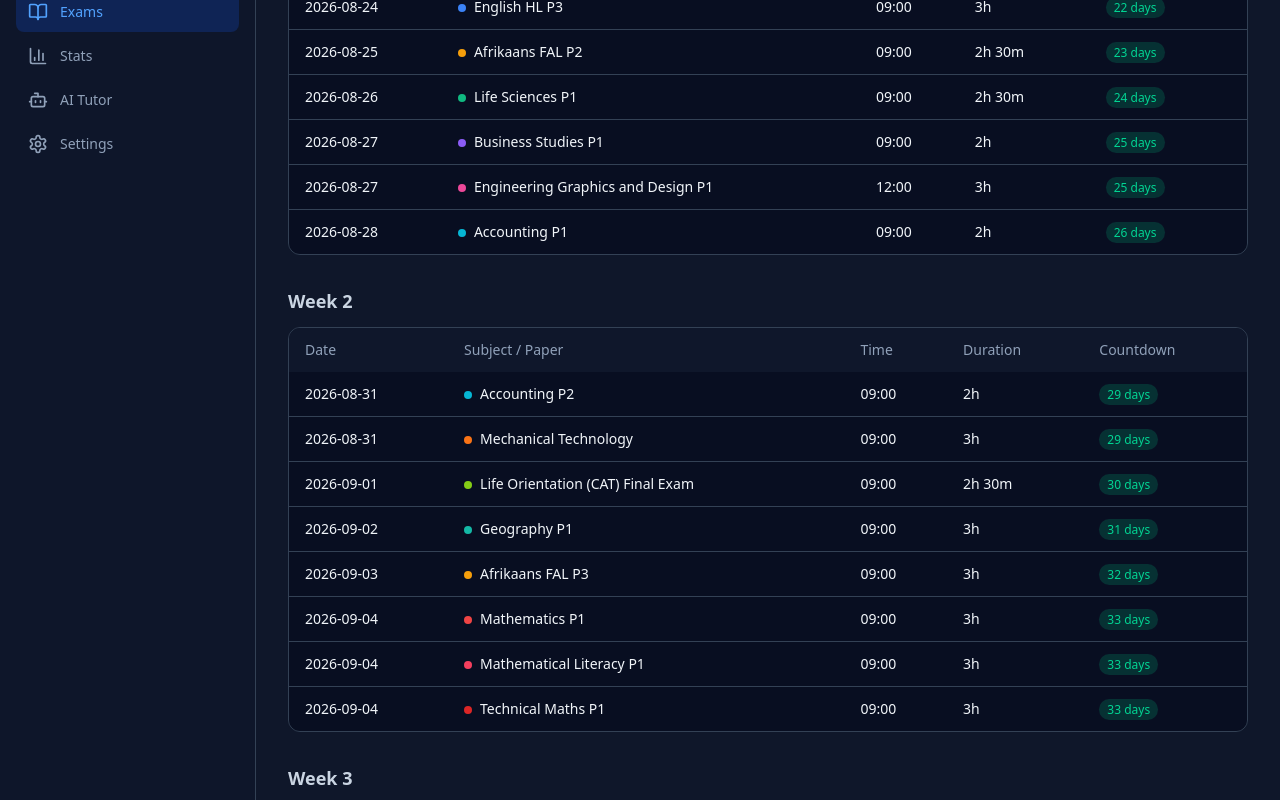
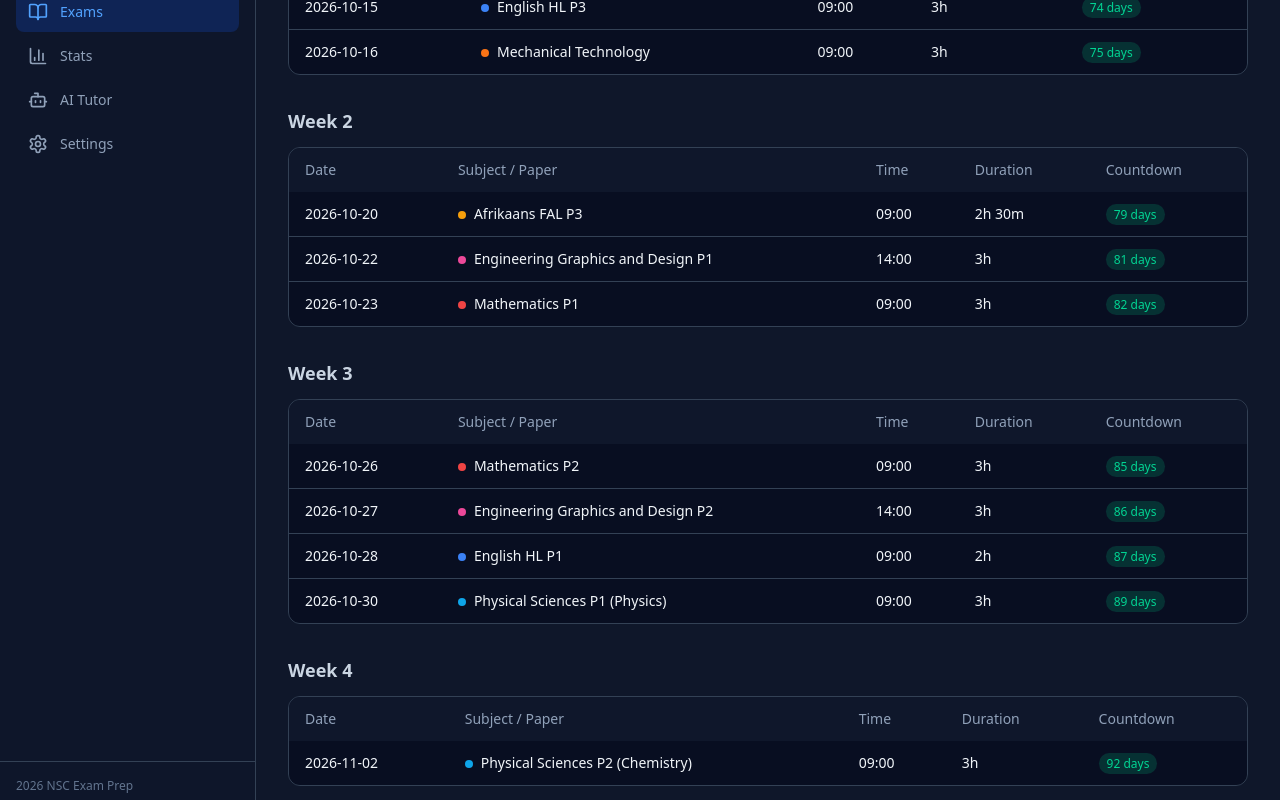
Before and after one commit to sixtoast/study-planner-pwa, a Next.js app: page /exams in a window 1280 px wide. Shown: the part 220-1020 px from the top of the page. Built offline with nearby package versions, Linux system fonts and the light colour scheme.

Commit message:
Replace with 2026 NSC Final Exam timetable (highlighted subjects only)

```diff
--- a/src/data/exams.ts
+++ b/src/data/exams.ts
@@ -9,304 +9,151 @@ export type Exam = {
   color: string;
 };
 
-// Pre-loaded from the user's 2026 exam timetable (South Africa)
+/**
+ * 2026 NSC FINAL Examination Timetable
+ * Springs Boys' High School – only subjects the learner takes (highlighted).
+ */
 export const EXAMS_2026: Exam[] = [
-  // WEEK 1
+  // WEEK 1: 12–16 Oct
   {
     id: "eng-hl-p3",
     subject: "English HL",
     paper: "P3",
-    date: "2026-08-24",
+    date: "2026-10-15",
     startTime: "09:00",
     durationMinutes: 180,
     week: 1,
     color: "#3B82F6",
   },
   {
-    id: "afr-fal-p2",
+    id: "mech-tech",
+    subject: "Mechanical Technology",
+    paper: "",
+    date: "2026-10-16",
+    startTime: "09:00",
+    durationMinutes: 180,
+    week: 1,
+    color: "#F97316",
+  },
+
+  // WEEK 2: 19–23 Oct
+  {
+    id: "afr-fal-p3",
     subject: "Afrikaans FAL",
-    paper: "P2",
-    date: "2026-08-25",
+    paper: "P3",
+    date: "2026-10-20",
     startTime: "09:00",
     durationMinutes: 150,
-    week: 1,
+    week: 2,
     color: "#F59E0B",
-  },
-  {
-    id: "life-sci-p1",
-    subject: "Life Sciences",
-    paper: "P1",
-    date: "2026-08-26",
-    startTime: "09:00",
-    durationMinutes: 150,
-    week: 1,
-    color: "#10B981",
-  },
-  {
-    id: "bus-stud-p1",
-    subject: "Business Studies",
-    paper: "P1",
-    date: "2026-08-27",
-    startTime: "09:00",
-    durationMinutes: 120,
-    week: 1,
-    color: "#8B5CF6",
   },
   {
     id: "egd-p1",
     subject: "Engineering Graphics and Design",
     paper: "P1",
-    date: "2026-08-27",
-    startTime: "12:00",
-    durationMinutes: 180,
-    week: 1,
-    color: "#EC4899",
-  },
-  {
-    id: "acc-p1",
-    subject: "Accounting",
-    paper: "P1",
-    date: "2026-08-28",
-    startTime: "09:00",
-    durationMinutes: 120,
-    week: 1,
-    color: "#06B6D4",
-  },
-
-  // WEEK 2
-  {
-    id: "acc-p2",
-    subject: "Accounting",
-    paper: "P2",
-    date: "2026-08-31",
-    startTime: "09:00",
-    durationMinutes: 120,
-    week: 2,
-    color: "#06B6D4",
-  },
-  {
-    id: "mech-tech",
-    subject: "Mechanical Technology",
-    paper: "",
-    date: "2026-08-31",
-    startTime: "09:00",
+    date: "2026-10-22",
+    startTime: "14:00",
     durationMinutes: 180,
     week: 2,
-    color: "#F97316",
-  },
-  {
-    id: "lo-cat",
-    subject: "Life Orientation (CAT)",
-    paper: "Final Exam",
-    date: "2026-09-01",
-    startTime: "09:00",
-    durationMinutes: 150,
-    week: 2,
-    color: "#84CC16",
-  },
-  {
-    id: "geo-p1",
-    subject: "Geography",
-    paper: "P1",
-    date: "2026-09-02",
-    startTime: "09:00",
-    durationMinutes: 180,
-    week: 2,
-    color: "#14B8A6",
-  },
-  {
-    id: "afr-fal-p3",
-    subject: "Afrikaans FAL",
-    paper: "P3",
-    date: "2026-09-03",
-    startTime: "09:00",
-    durationMinutes: 180,
-    week: 2,
-    color: "#F59E0B",
+    color: "#EC4899",
   },
   {
     id: "maths-p1",
     subject: "Mathematics",
     paper: "P1",
-    date: "2026-09-04",
+    date: "2026-10-23",
     startTime: "09:00",
     durationMinutes: 180,
     week: 2,
     color: "#EF4444",
   },
-  {
-    id: "maths-lit-p1",
-    subject: "Mathematical Literacy",
-    paper: "P1",
-    date: "2026-09-04",
-    startTime: "09:00",
-    durationMinutes: 180,
-    week: 2,
-    color: "#F43F5E",
-  },
-  {
-    id: "tech-maths-p1",
-    subject: "Technical Maths",
-    paper: "P1",
-    date: "2026-09-04",
-    startTime: "09:00",
-    durationMinutes: 180,
-    week: 2,
-    color: "#DC2626",
-  },
 
-  // WEEK 3
+  // WEEK 3: 26–30 Oct
   {
     id: "maths-p2",
     subject: "Mathematics",
     paper: "P2",
-    date: "2026-09-07",
+    date: "2026-10-26",
     startTime: "09:00",
     durationMinutes: 180,
     week: 3,
     color: "#EF4444",
   },
   {
-    id: "maths-lit-p2",
-    subject: "Mathematical Literacy",
-    paper: "P2",
-    date: "2026-09-07",
-    startTime: "09:00",
-    durationMinutes: 180,
-    week: 3,
-    color: "#F43F5E",
-  },
-  {
-    id: "tech-maths-p2",
-    subject: "Technical Maths",
-    paper: "P2",
-    date: "2026-09-07",
-    startTime: "09:00",
-    durationMinutes: 180,
-    week: 3,
-    color: "#DC2626",
-  },
-  {
-    id: "eng-hl-p2",
-    subject: "English HL",
-    paper: "P2",
-    date: "2026-09-08",
-    startTime: "09:00",
-    durationMinutes: 150,
-    week: 3,
-    color: "#3B82F6",
-  },
-  {
-    id: "geo-p2",
-    subject: "Geography",
-    paper: "P2",
-    date: "2026-09-09",
-    startTime: "09:00",
-    durationMinutes: 180,
-    week: 3,
-    color: "#14B8A6",
-  },
-  {
-    id: "tourism",
-    subject: "Tourism",
-    paper: "",
-    date: "2026-09-10",
-    startTime: "09:00",
-    durationMinutes: 180,
-    week: 3,
-    color: "#A855F7",
-  },
-  {
-    id: "phys-sci-p1",
-    subject: "Physical Sciences",
-    paper: "P1",
-    date: "2026-09-11",
-    startTime: "09:00",
-    durationMinutes: 180,
-    week: 3,
-    color: "#0EA5E9",
-  },
-  {
-    id: "tech-sci-p1",
-    subject: "Technical Sciences",
-    paper: "P1",
-    date: "2026-09-11",
-    startTime: "09:00",
-    durationMinutes: 180,
-    week: 3,
-    color: "#0284C7",
-  },
-
-  // WEEK 4
-  {
-    id: "phys-sci-p2",
-    subject: "Physical Sciences",
-    paper: "P2",
-    date: "2026-09-14",
-    startTime: "09:00",
-    durationMinutes: 180,
-    week: 4,
-    color: "#0EA5E9",
-  },
-  {
-    id: "tech-sci-p2",
-    subject: "Technical Science",
-    paper: "P2",
-    date: "2026-09-14",
-    startTime: "09:00",
-    durationMinutes: 90,
-    week: 4,
-    color: "#0284C7",
-  },
-  {
-    id: "bus-stud-p2",
-    subject: "Business Studies",
-    paper: "P2",
-    date: "2026-09-15",
-    startTime: "09:00",
-    durationMinutes: 120,
-    week: 4,
-    color: "#8B5CF6",
-  },
-  {
     id: "egd-p2",
     subject: "Engineering Graphics and Design",
     paper: "P2",
-    date: "2026-09-15",
-    startTime: "12:00",
+    date: "2026-10-27",
+    startTime: "14:00",
     durationMinutes: 180,
-    week: 4,
+    week: 3,
     color: "#EC4899",
   },
   {
     id: "eng-hl-p1",
     subject: "English HL",
     paper: "P1",
-    date: "2026-09-16",
+    date: "2026-10-28",
     startTime: "09:00",
     durationMinutes: 120,
-    week: 4,
+    week: 3,
     color: "#3B82F6",
   },
+  {
+    id: "phys-sci-p1",
+    subject: "Physical Sciences",
+    paper: "P1 (Physics)",
+    date: "2026-10-30",
+    startTime: "09:00",
+    durationMinutes: 180,
+    week: 3,
+    color: "#0EA5E9",
+  },
+
+  // WEEK 4: 2–6 Nov
+  {
+    id: "phys-sci-p2",
+    subject: "Physical Sciences",
+    paper: "P2 (Chemistry)",
+    date: "2026-11-02",
+    startTime: "09:00",
+    durationMinutes: 180,
+    week: 4,
+    color: "#0EA5E9",
+  },
+
+  // WEEK 5: 9–13 Nov
   {
     id: "afr-fal-p1",
     subject: "Afrikaans FAL",
     paper: "P1",
-    date: "2026-09-17",
+    date: "2026-11-11",
     startTime: "09:00",
     durationMinutes: 120,
-    week: 4,
+    week: 5,
     color: "#F59E0B",
   },
+
+  // WEEK 6: 16–20 Nov
   {
-    id: "life-sci-p2",
-    subject: "Life Sciences",
+    id: "eng-hl-p2",
+    subject: "English HL",
     paper: "P2",
-    date: "2026-09-18",
+    date: "2026-11-19",
     startTime: "09:00",
     durationMinutes: 150,
-    week: 4,
-    color: "#10B981",
+    week: 6,
+    color: "#3B82F6",
+  },
+  {
+    id: "afr-fal-p2",
+    subject: "Afrikaans FAL",
+    paper: "P2",
+    date: "2026-11-20",
+    startTime: "09:00",
+    durationMinutes: 150,
+    week: 6,
+    color: "#F59E0B",
   },
 ];
 
@@ -317,6 +164,9 @@ export function getExamDisplayName(exam: Exam): string {
 export function getUpcomingExams(limit = 5): Exam[] {
   const today = new Date().toISOString().slice(0, 10);
   return EXAMS_2026.filter((e) => e.date >= today)
-    .sort((a, b) => a.date.localeCompare(b.date) || a.startTime.localeCompare(b.startTime))
+    .sort(
+      (a, b) =>
+        a.date.localeCompare(b.date) || a.startTime.localeCompare(b.startTime)
+    )
     .slice(0, limit);
 }
```
